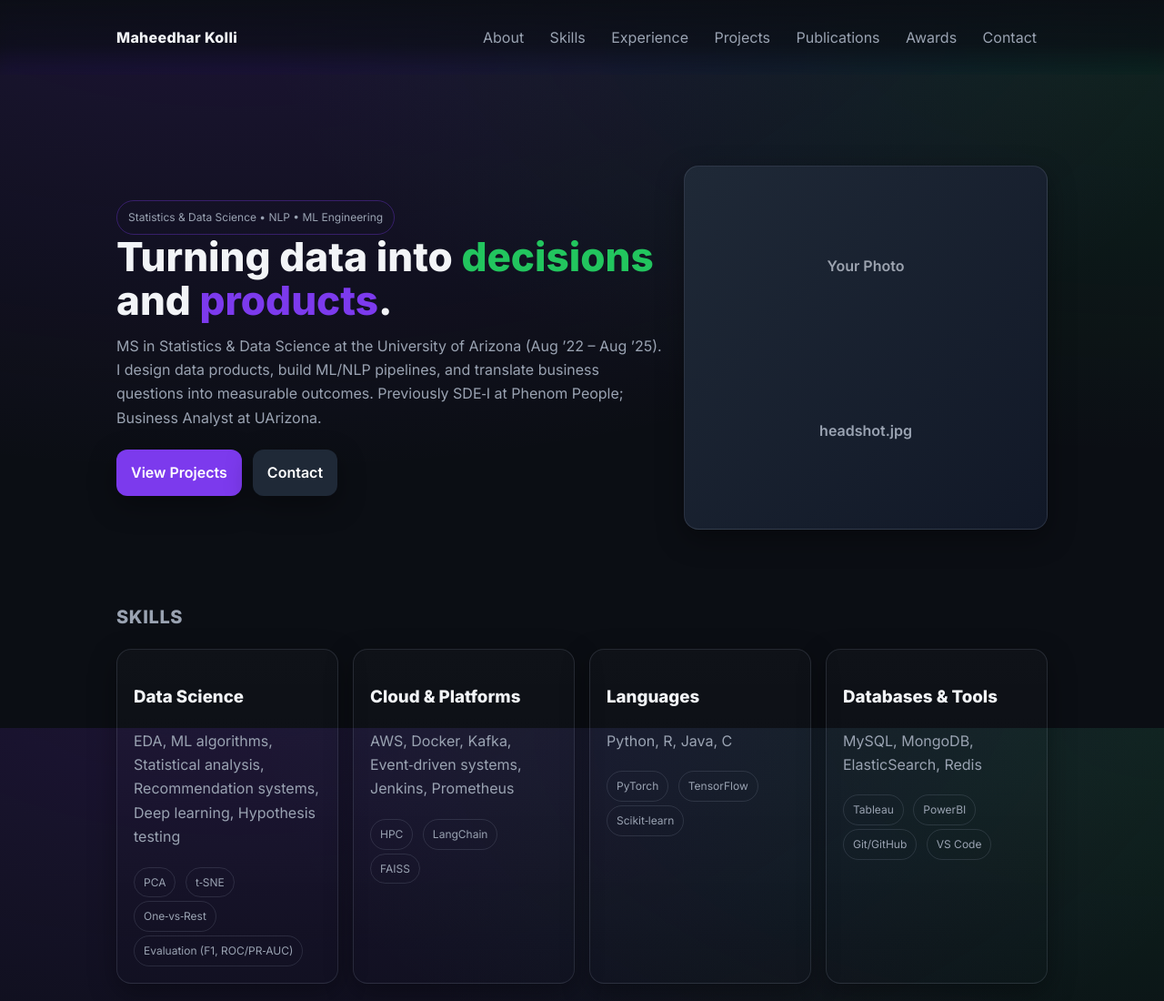
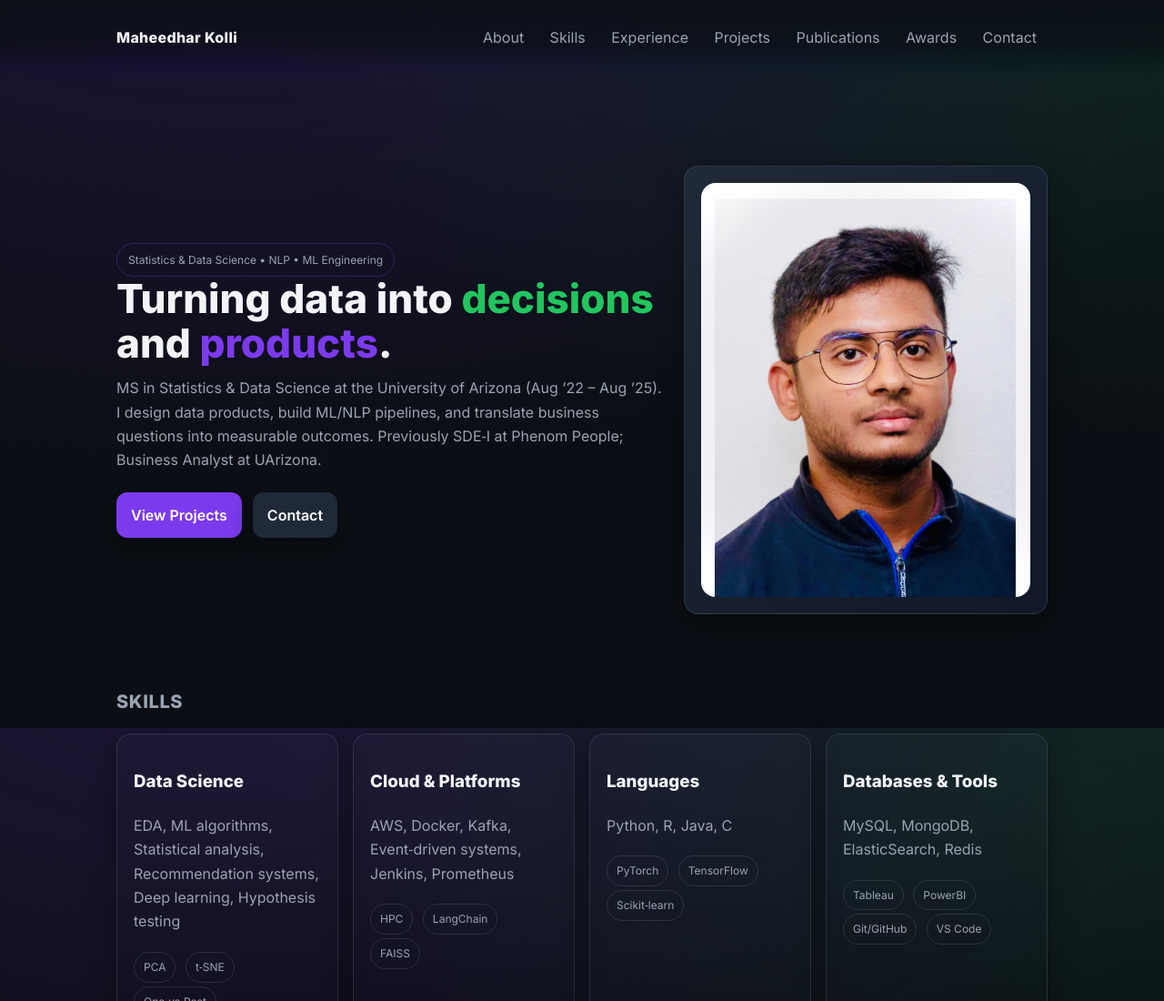
Before and after one commit to MaheedharK/MaheedharK.github.io, a plain HTML site: page index.html in a window 1280 px wide. Shown: the top 1100 px of the page at 91% size. Drawn offline with Linux system fonts and the light colour scheme.

Commit message:
Update index.html

```diff
--- a/index.html
+++ b/index.html
@@ -84,7 +84,10 @@
         </div>
       </div>
       <div data-animate>
-        <div class="avatar card">Your Photo<br/><span class="subtle">headshot.jpg</span></div>
+        <div class="avatar card">
+            <img src="headshot.jpg" alt="Maheedhar Kolli" style="width:100%; border-radius:16px;">
+        </div>
+
       </div>
     </section>
 
```
